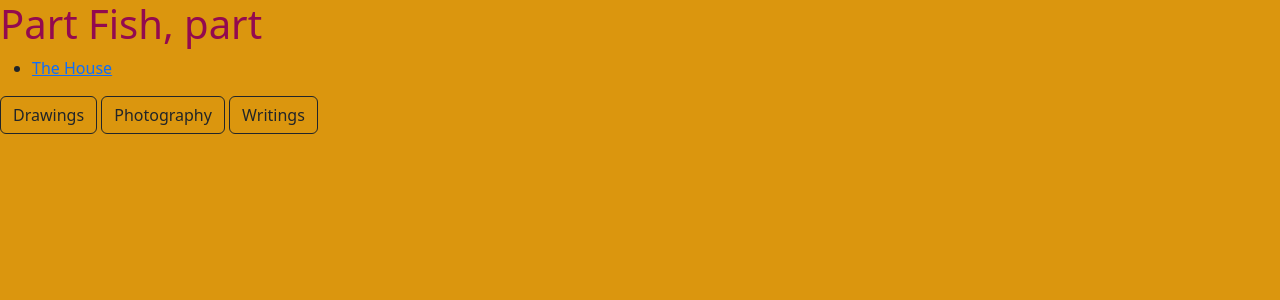
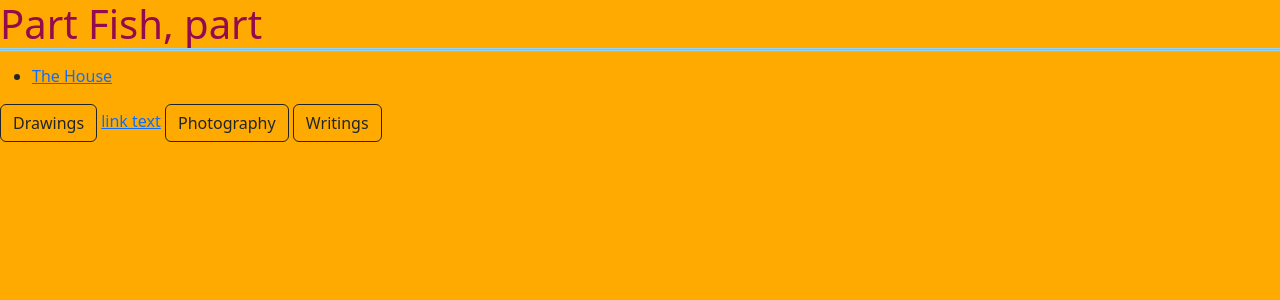
Before and after one commit to verticalwhales/verticalwhales.github.io, a Jekyll site: the page built from index.html, in a window 1280 px wide. Shown: the top 300 px of the page. Built offline with Jekyll 4.4.1, drawn with Linux system fonts in a browser that asks for light colours.

Commit message:
double line

```diff
--- a/_layouts/default.html
+++ b/_layouts/default.html
@@ -10,7 +10,7 @@
         <link rel="stylesheet" type="text/css" href="/css/main.css">
     </head>
     <body>
-        <h1 class="purpleText">Part Fish, part</h1>
+        <h1 class="purpleText"><p class="double">Part Fish, part</h1>
         {{ content }}
 
         <!-- Bootstrap bundle scripts -->
--- /dev/null
+++ b/_posts/Drawings.html
@@ -0,0 +1,4 @@
+<div class="row">
+    <div class="column">
+      <img src="eni_ice.jpeg">
+    </div>
--- a/css/main.css
+++ b/css/main.css
@@ -1,7 +1,12 @@
 body {
-    background-color: rgb(219, 150, 14);
+    background-color: rgb(255, 170, 0);
 }
 
 .purpleText{
     color:rgb(147, 10, 79)
 }
+
+p {outline-color:rgb(149, 213, 245);}
+p.double {
+    outline-style: double;
+}
--- a/index.html
+++ b/index.html
@@ -10,5 +10,6 @@ layout: default
   {% endfor %}
   </ul>
 <button type="button" class="btn btn-outline-dark">Drawings</button>
+<a href="url">link text</a>
 <button type="button" class="btn btn-outline-dark">Photography</button>
 <button type="button" class="btn btn-outline-dark">Writings</button>
```
